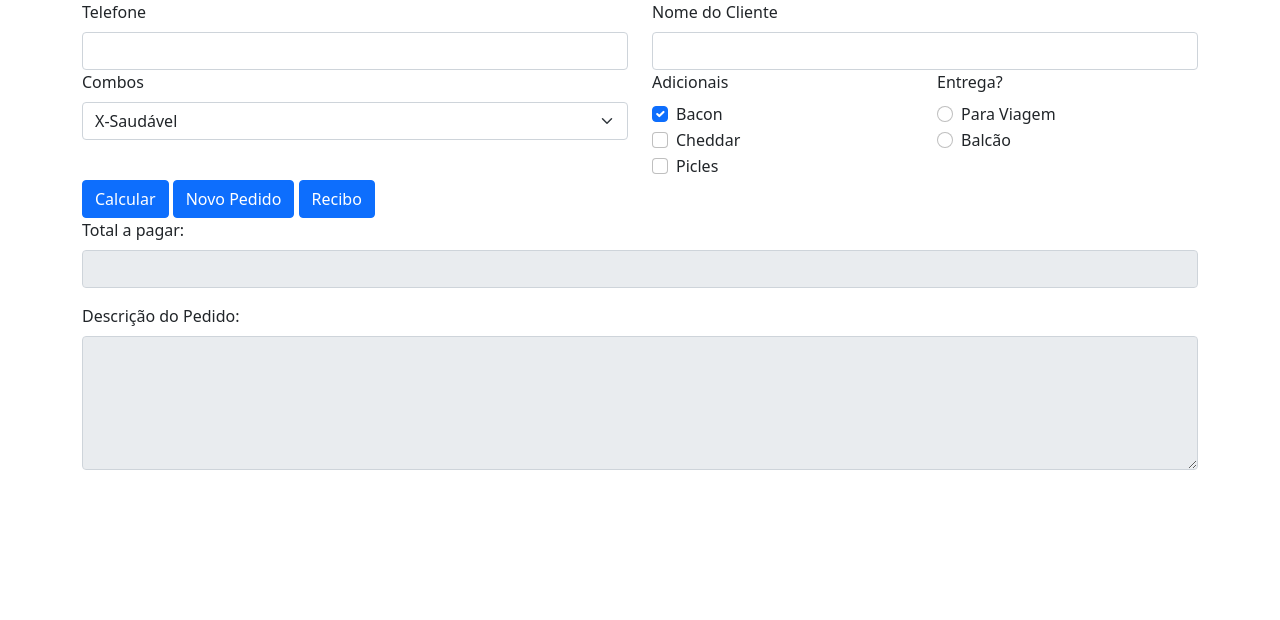
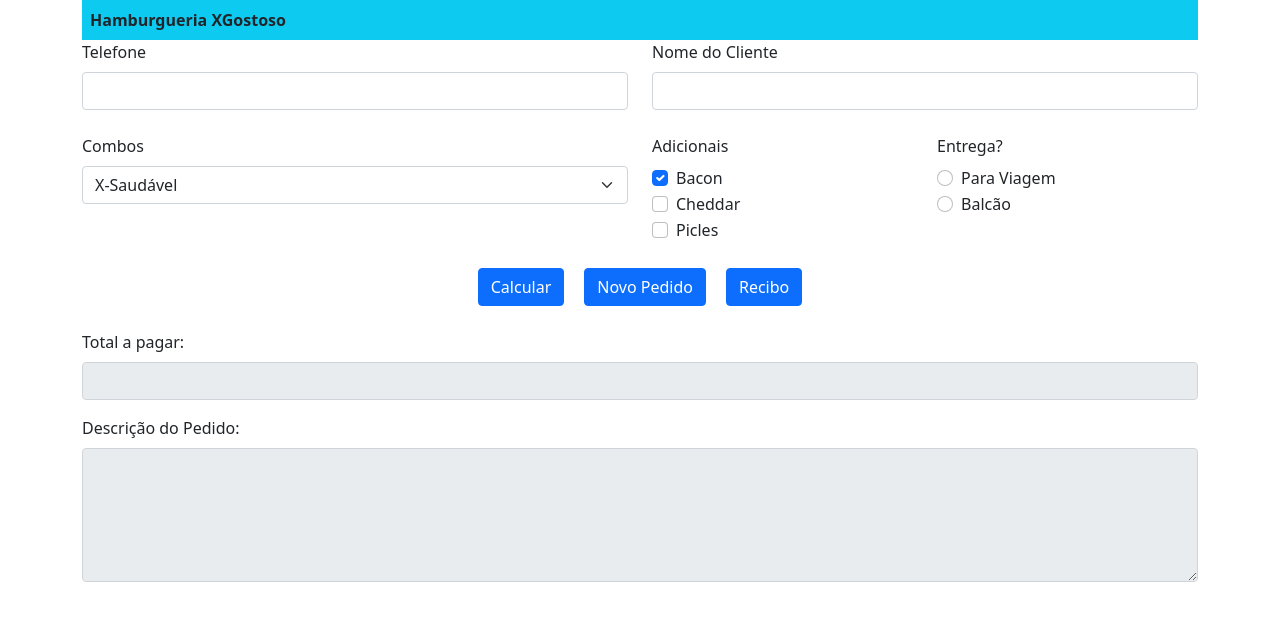
Before and after one commit to liperubo/liperubo.github.io, a plain HTML site: page index.html in a window 1280 px wide. Drawn offline with nearby package versions, Linux system fonts and the light colour scheme.

Commit message:
Update index.html

```diff
--- a/index.html
+++ b/index.html
@@ -11,6 +11,10 @@
 <body>
 
 <div class="container">
+	<header class="p-2 bg-info text-blue">
+    <b>Hamburgueria XGostoso</b>
+  </header>
+
 	<div class="row">
 		<div class="col">
 			<label for="telefone" class="form-label">Telefone</label>
@@ -21,6 +25,8 @@
 			<input type="text" class="form-control" id="nome">
 		</div>
 	</div>
+
+	<br>
 
 	<div class="row">
 		<div class="col">
@@ -63,11 +69,15 @@
 		</div>
 	</div>
 
-	<div>
-		<button type="button" class="btn btn-primary">Calcular</button>
-		<button type="button" class="btn btn-primary">Novo Pedido</button>
+	<br>
+
+	<div class="d-flex justify-content-center">
+		<button style="margin-right: 20px;" type="button" class="btn btn-primary">Calcular</button>
+		<button style="margin-right: 20px;" type="button" class="btn btn-primary">Novo Pedido</button>
 		<button type="button" class="btn btn-primary">Recibo</button>
 	</div>
+
+	<br>
 
 	<div class="mb-3">
 		<label for="total" class="form-label">Total a pagar:</label>
```
